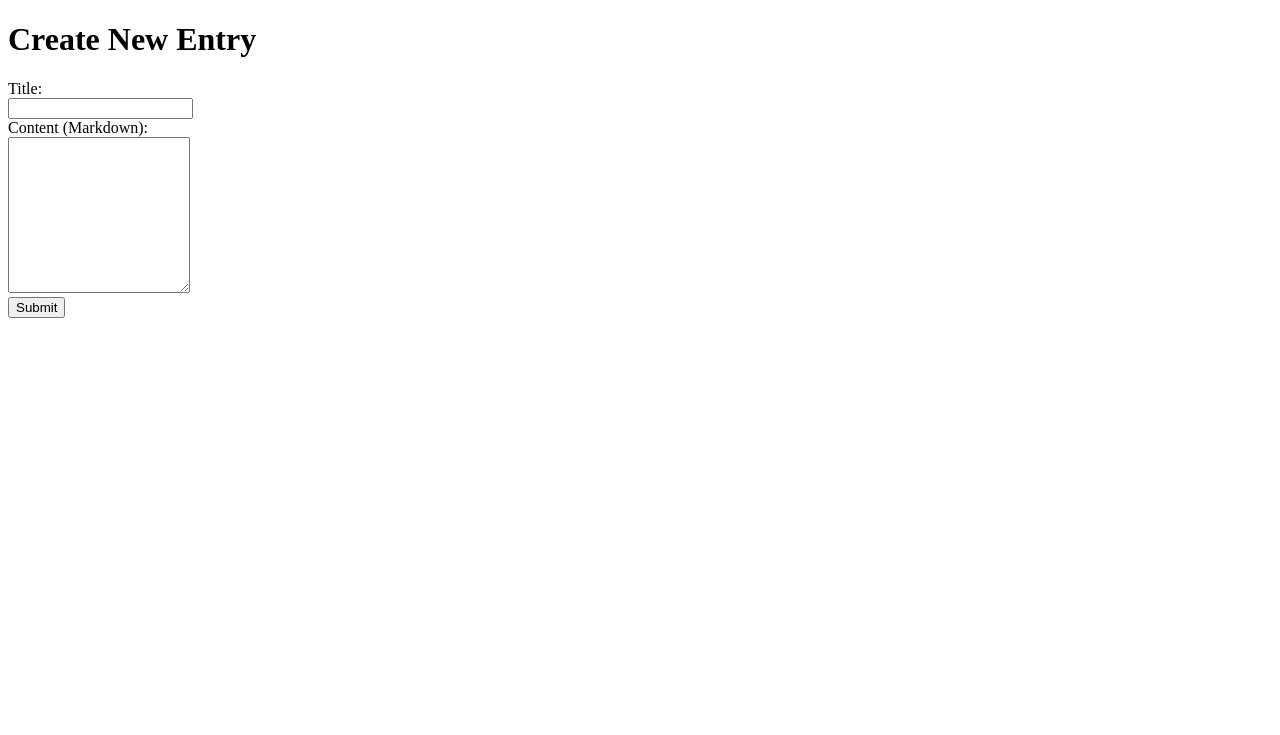
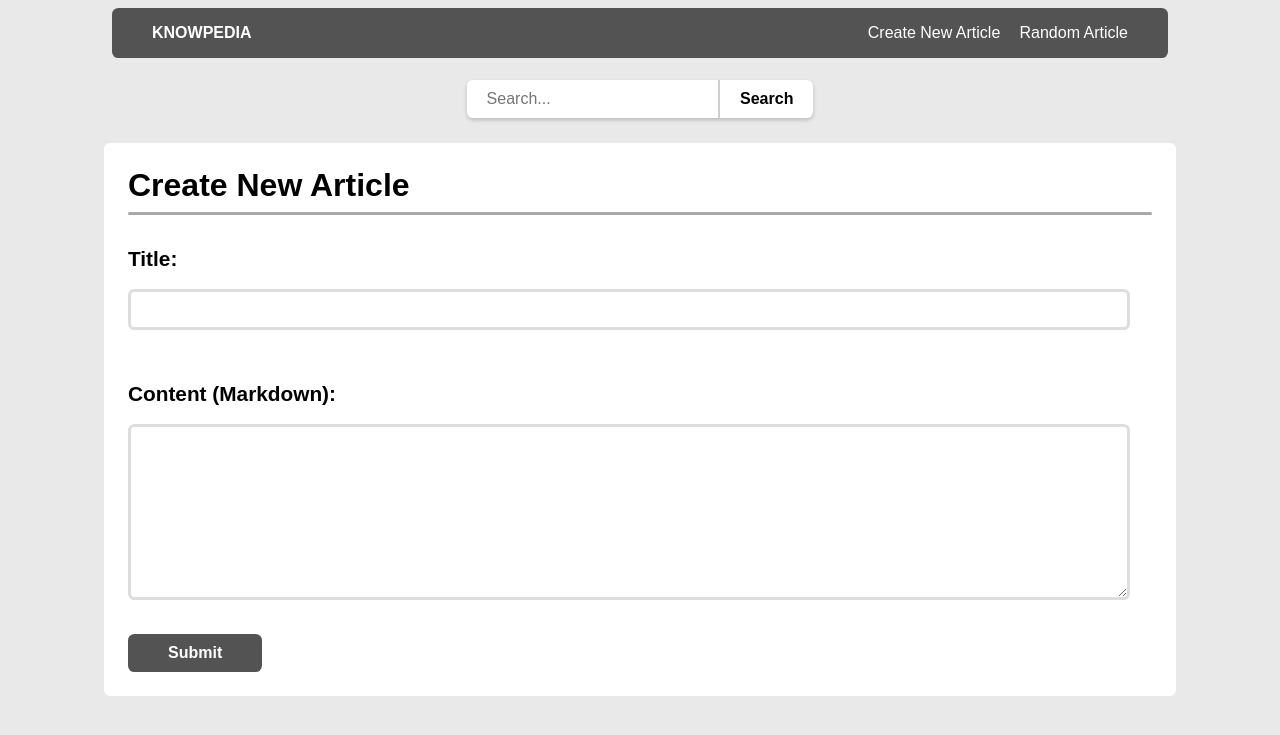
Before and after one commit to Llewellyn500/Knowpedia, a Flask app: page /new in a window 1280 px wide. Shown: the top 735 px of the page. Run offline with Flask 3, Linux system fonts and the light colour scheme.

Commit message:
Add new styles for creating a new article

```diff
--- a/static/styles.css
+++ b/static/styles.css
@@ -213,3 +213,58 @@ body {
   .entry-content #content{
     font-size: large;
   }
+
+  /* New Entry */
+.new-article-content {
+    margin-left: auto;
+    margin-right: auto;
+    background-color: #fff;
+    border-radius: 0.4rem;
+    width: 80%;
+    margin-top: 1.3rem;
+    padding: 1.5rem;
+  }
+  .new-article-content h1 {
+    font-size: 2rem;
+    font-weight: 800;
+    margin-bottom: 0.5rem;
+  }
+  .new-article-content hr {
+    margin-bottom: 1.5rem;
+    height: 0.2rem;
+    background-color: #00000056;
+    border-radius: 0.4rem;
+    border: none;
+  }
+.new-article-content label {
+    display: block;
+    margin-top: 2rem;
+    font-weight: bold;
+    font-size: 1.3rem;
+}
+.new-article-content input[type="text"],
+textarea {
+    width: calc(100% - 22px);
+    padding: 10px;
+    border: 3px solid #ddd;
+    border-radius: 0.4rem;
+    margin-bottom: 20px;
+    box-sizing: border-box;
+}
+.new-article-content input[type="submit"] {
+    background-color: #535353;
+    color: white;
+    border: none;
+    cursor: pointer;
+    margin-top: 10px;
+    width: auto;
+    font-weight: 600;
+    font-size: 1rem;
+    color: #fff;
+    padding: 10px 40px;
+    border-radius: 0.4rem;
+    transition-duration: 0.4s;
+}
+.new-article-content input[type="submit"]:hover {
+    background-color: #707070;
+}
--- a/templates/new_entry.html
+++ b/templates/new_entry.html
@@ -1,17 +1,13 @@
-<!DOCTYPE html>
-<html lang="en">
-<head>
-    <meta charset="UTF-8">
-    <title>Create New Entry</title>
-</head>
-<body>
-    <h1>Create New Entry</h1>
-    <form action="{{ url_for('new_entry') }}" method="post">
-        <label for="title">Title:</label><br>
-        <input type="text" id="title" name="title" required><br>
-        <label for="content">Content (Markdown):</label><br>
-        <textarea id="content" name="content" rows="10" required></textarea><br>
-        <input type="submit" value="Submit">
-    </form>
-</body>
-</html>
+{% extends "base.html" %} {% block content %}
+<div class="new-article-content">
+  <h1>Create New Article</h1>
+  <hr/>
+  <form action="{{ url_for('new_entry') }}" method="post">
+    <label for="title">Title:</label><br />
+    <input type="text" id="title" name="title" required /><br />
+    <label for="content">Content (Markdown):</label><br />
+    <textarea id="content" name="content" rows="10" required></textarea><br />
+    <input type="submit" value="Submit" />
+  </form>
+</div>
+{% endblock %}
```
Also changed, not shown: templates/index.html (+9 -8 lines).
